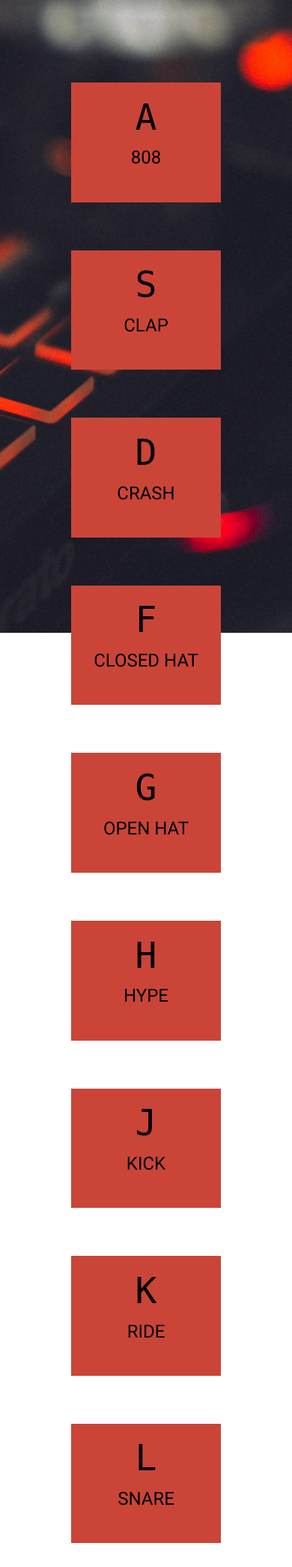
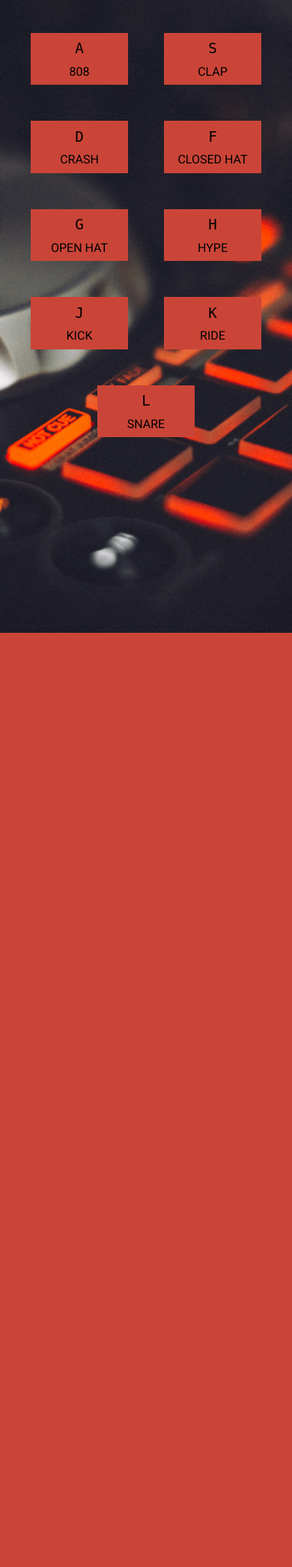
Before and after one commit to vvictorious/beatpad, a PHP site: page / in a window 390 px wide. Shown: the whole page at 75% size. After the commit the page ends 844 px from the top, so only its background shows below. Run offline with PHP 8.4, Linux system fonts and the light colour scheme.

Commit message:
looking good at all sizes

```diff
--- a/style.css
+++ b/style.css
@@ -9,6 +9,7 @@ html {
 	background-repeat: no-repeat;
 	height: 100vh;
 	font-family: 'Roboto', sans-serif;
+	background-position: center;
 }
 
 
@@ -93,14 +94,10 @@ span {
 
 }
 
-@media screen and (max-width: 450px) {
+@media screen and (max-width: 500px) {
 
 	html {
-		background-image: url('beatpad.jpg');
-		background-size: cover;
-		background-repeat: no-repeat;
-		height: 100vh;
-		background-position: bottom right;
+		background-position: center;
 	}
 
 	.keys {
@@ -108,29 +105,33 @@ span {
 		flex-wrap: wrap;
 		min-height: 0;
 		justify-content: center;
-		margin-top: 20%;
+		margin-top: 5%;
 	}
 
 	.key {
-		width: 200px;
-		height: 150px;
+		width: 130px;
+		height: 60px;
 		display: flex;
 		flex-direction: column;
 		background-color: #ca4538;
-		margin: 2rem;
+		margin: 1.5rem;
 		padding: .3rem 0;
 		transition: .09s;
 
 	}
 
 	kbd {
+		margin-top: .3rem;
 		text-align: center;
 		margin-bottom: .3rem;
+		font-size: 1.2rem;
 	}
 
 	span {
 		text-align: center;
 		text-transform: uppercase;
+		font-size: 1rem;
+		margin-top: .3rem;
 	}
 
 	.playing {
```
Also changed, not shown: other parts of style.css (+34 -1 lines).
